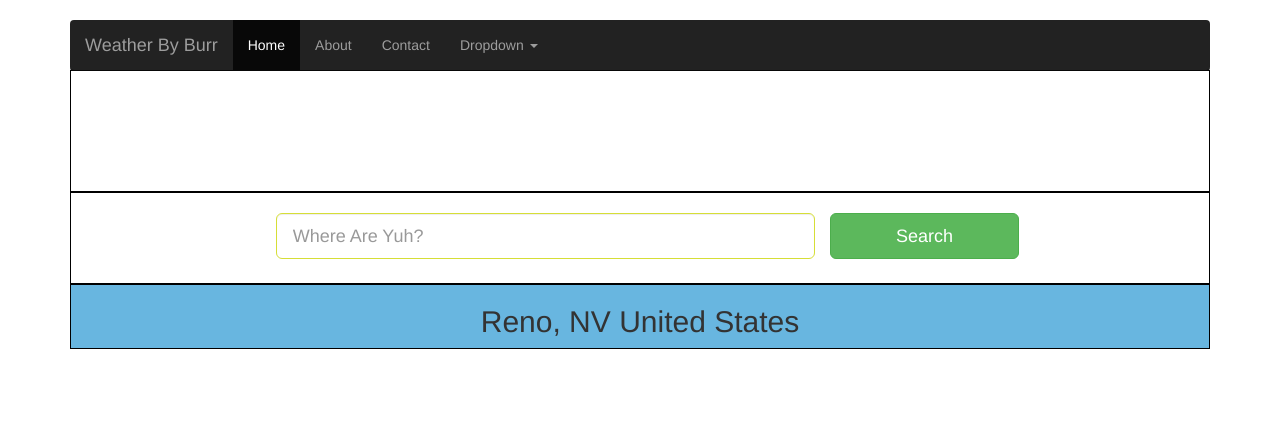
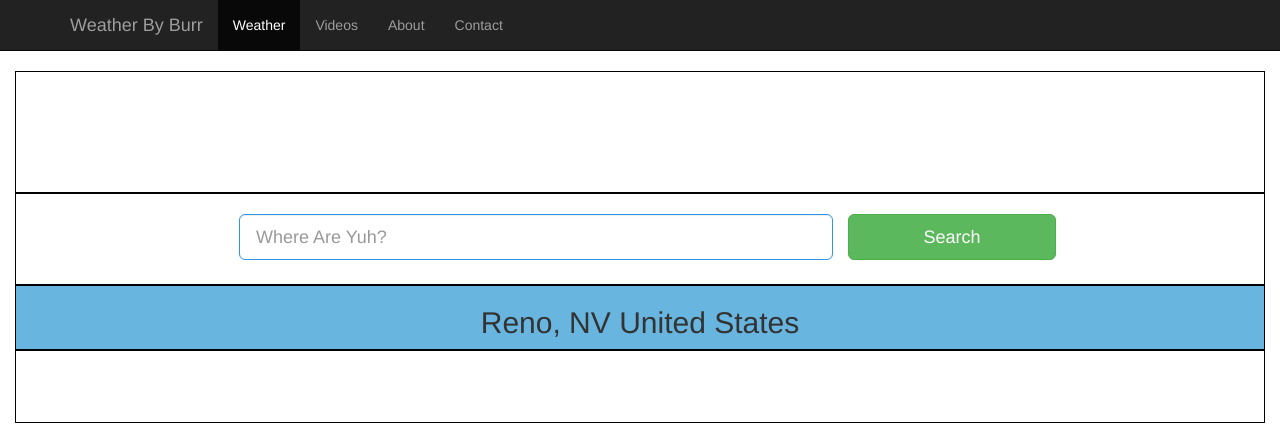
Before and after one commit to Doanvin/weather-by-burr, a website: page src/index.html in a window 1280 px wide. Shown: the top 437 px of the page. Drawn offline with nearby package versions, Linux system fonts and the light colour scheme; files that its build step writes are made by us from their sources.

Commit message:
Full width navbar, weather reno api call onload, removed all carousel css

```diff
--- a/src/assets/scss/defer.scss
+++ b/src/assets/scss/defer.scss
@@ -1,3 +1,2 @@
-@import 'sections/carousel';
 @import 'sections/weather';
 @import 'sections/yt';
--- a/src/assets/scss/sections/carousel.scss
+++ /dev/null
@@ -1,64 +0,0 @@
-// GLOBAL STYLES
-//
-// Padding below the footer and lighter body text
-
-body {
-  // color: #5a5a5a;
-  padding-bottom: 40px;
-}
-
-
-// CUSTOMIZE THE NAVBAR
-//
-
-// Special class on .container surrounding .navbar, used for positioning it into place.
-.navbar-wrapper {
-  left: 0;
-  position: absolute;
-  right: 0;
-  top: 0;
-  z-index: 20;
-}
-
-// Flip around the padding for proper display in narrow viewports
-.navbar-wrapper > .container {
-  padding-left: 0;
-  padding-right: 0;
-}
-
-.navbar-wrapper .navbar {
-  padding-left: 15px;
-  padding-right: 15px;
-}
-
-.navbar-wrapper .navbar .container {
-  width: auto;
-}
-
-
-// Featurettes
-//
-.featurette-divider {
-  margin: 80px 0; // Space out the Bootstrap <hr> more
-}
-
-// RESPONSIVE CSS
-//
-@media (min-width: 768px) {
-  // Navbar positioning foo
-  .navbar-wrapper {
-    margin-top: 20px;
-  }
-
-  .navbar-wrapper .container {
-    padding-left: 15px;
-    padding-right: 15px;
-  }
-
-  .navbar-wrapper .navbar {
-    // The navbar becomes detached from the top, so we round the corners
-    border-radius: 4px;
-    padding-left: 0;
-    padding-right: 0;
-  }
-}
--- a/src/assets/scss/sections/weather.scss
+++ b/src/assets/scss/sections/weather.scss
@@ -2,7 +2,7 @@
 $phone-heading-size: 3rem;
 $tablet-heading-size: 4rem;
 $desktop-heading-size: 5rem;
-$input-border-color: rgb(214, 222, 55);
+$input-border-color: rgb(46, 149, 232);
 $panel-color-primary: rgb(104, 182, 224);
 
 // Descriptive Variables
@@ -18,12 +18,6 @@ $black: #000;
 }
 
 .weather {
-  margin-top: 7rem;
-
-  &__search {
-    border: 1px solid;
-
-  }
 
   &__current {
     @include border;
@@ -41,9 +35,11 @@ $black: #000;
     margin: 15px;
   }
 
-  &__forcast {
+  &__forecast {
     @include border;
     @include block-margin;
+    padding-bottom: 3.5rem;
+    padding-top: 3.5rem;
   }
 }
 
--- a/src/index.html
+++ b/src/index.html
@@ -11,7 +11,6 @@
 </head>
 <body>
   <div class="navbar-wrapper">
-      <div class="container">
 
     <nav class="navbar navbar-inverse navbar-static-top">
       <div class="container">
@@ -26,34 +25,22 @@
         </div>
         <div id="navbar" class="navbar-collapse collapse">
           <ul class="nav navbar-nav">
-                <li class="active"><a href="#">Home</a></li>
+            <li class="active"><a href="#">Weather</a></li>
+            <li><a href="#videos">Videos</a></li>
             <li><a href="#about">About</a></li>
             <li><a href="#contact">Contact</a></li>
-                <li class="dropdown">
-                  <a href="#" class="dropdown-toggle" data-toggle="dropdown" role="button" aria-haspopup="true" aria-expanded="false">Dropdown <span class="caret"></span></a>
-                  <ul class="dropdown-menu">
-                    <li><a href="#">Action</a></li>
-                    <li><a href="#">Another action</a></li>
-                    <li><a href="#">Something else here</a></li>
-                    <li role="separator" class="divider"></li>
-                    <li class="dropdown-header">Nav header</li>
-                    <li><a href="#">Separated link</a></li>
-                    <li><a href="#">One more separated link</a></li>
-                  </ul>
-                </li>
           </ul>
         </div>
       </div>
     </nav>
 
   </div>
-    </div>
 
   <!-- <hr class="featurette-divider"> -->
 
   <!-- Begin the weather api section -->
   <section class="weather-wrapper container-fluid">
-      <div class="weather container">
+    <div class="weather">
       <!-- Padding that is hidden when #weatherResults is displayed -->
       <div class="weather__padding hidden visible-sm-block visible-md-block visible-lg-block">&nbsp;</div>
 
@@ -146,8 +133,10 @@
 
   <script defer src="https://maxcdn.bootstrapcdn.com/bootstrap/3.3.7/js/bootstrap.min.js" integrity="sha384-Tc5IQib027qvyjSMfHjOMaLkfuWVxZxUPnCJA7l2mCWNIpG9mGCD8wGNIcPD7Txa" crossorigin="anonymous"></script>
 
-  <!-- <script type="text/javascript">
-    window.onload(getWeatherItem('Reno, Nv'))
-  </script> -->
+  <script type="text/javascript">
+  window.onload = function(){
+    getWeatherItem('Reno, Nv');
+  }
+  </script>
 </body>
 </html>
```
Also changed, not shown: src/assets/js/weatherApi.js (+6 -3 lines). Lines whose indentation alone changed are shown as unchanged.
